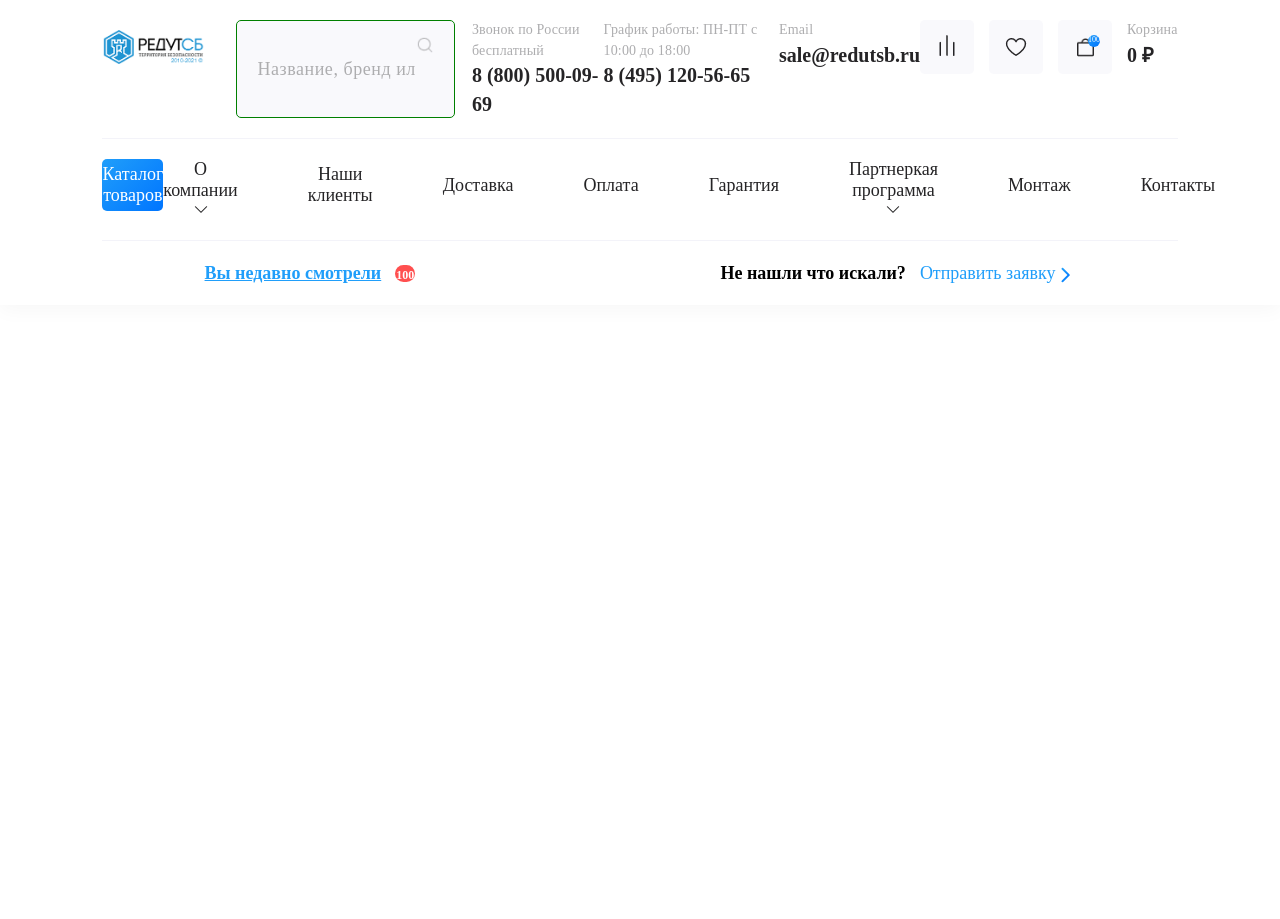
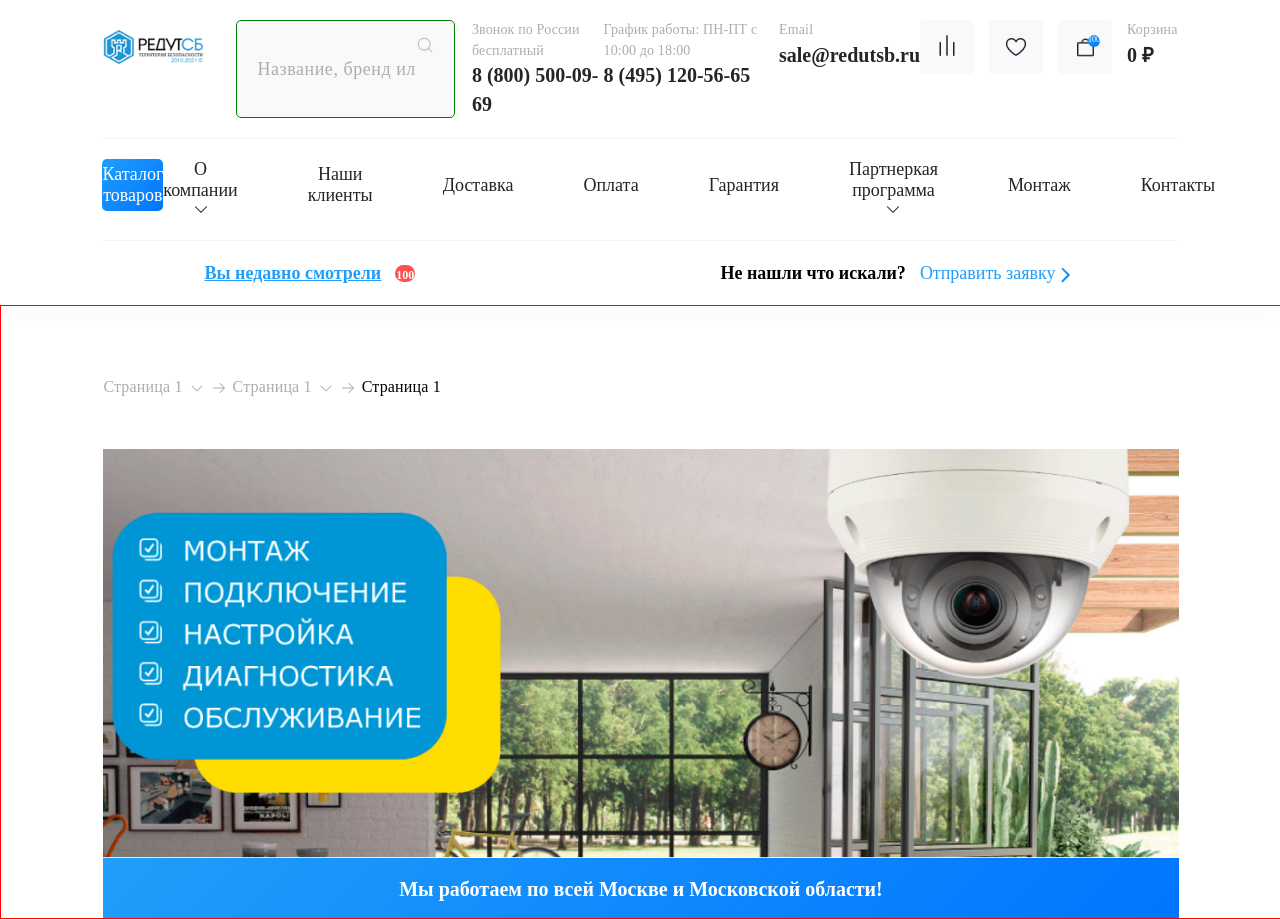
Before and after one commit to YuliyaGromova/redutsb, a React app in the folder redutsb/: page / in a window 1280 px wide. Before the commit the page ends 800 px from the top, so only its background shows below. Built offline with nearby package versions, Linux system fonts and the light colour scheme.

Commit message:
feat: content part 1

```diff
--- a/redutsb/src/components/App/App.js
+++ b/redutsb/src/components/App/App.js
@@ -1,12 +1,14 @@
 import React from "react";
 
 import Header from "../Header/Header";
+import Main from "../Main/Main";
 
 function App() {
 
   return (
     <div className="page">
       <Header></Header>
+      <Main></Main>
     </div>
   );
 }
--- /dev/null
+++ b/redutsb/src/components/Banner/Banner.js
@@ -0,0 +1,12 @@
+import React from "react";
+
+function Banner () {
+    return (
+        <section className="banner">
+          <div className="banner__photo"></div>
+          <p className="banner__info">Мы работаем по всей Москве и Московской области!</p>
+        </section>
+    )
+}
+
+export default Banner;
--- /dev/null
+++ b/redutsb/src/components/Banner/banner.css
@@ -0,0 +1,33 @@
+.banner {
+  margin: 0 auto;
+  padding: 0;
+  width: 84%;
+  max-width: 1600px;
+  display: flex;
+  flex-direction: column;
+}
+
+.banner__photo {
+  margin: 0;
+  padding: 0;
+  width: 100%;
+  max-height: 440px;
+  height: 32vw;
+  background-image: url(../../images/camera.png);
+  background-position: center;
+  background-repeat: no-repeat;
+  background-size: cover;
+}
+
+.banner__info {
+  margin: 0;
+  padding: 0;
+  padding-top: 20px;
+  height: 40px;
+  background: linear-gradient(135deg, #209efa 0%, #0075ff 100%);
+  color: #fff;
+  font-family: Gilroy;
+  font-size: 20px;
+  font-weight: 600;
+  text-align: center;
+}
--- /dev/null
+++ b/redutsb/src/components/Main/Main.js
@@ -0,0 +1,15 @@
+import React from "react";
+
+import Pages from "../Pages/Pages";
+import Banner from "../Banner/Banner";
+
+function Main() {
+    return(
+        <section className="main">
+            <Pages></Pages>
+            <Banner></Banner>
+        </section>
+    )
+}
+
+export default Main;
--- /dev/null
+++ b/redutsb/src/components/Main/main.css
@@ -0,0 +1,10 @@
+.main {
+    margin: 0;
+    padding: 0;
+    padding-top: 70px;
+    width: 100%;
+    display: flex;
+    flex-direction: column;
+    gap: 40px;
+    border: 1px solid red;
+}
--- /dev/null
+++ b/redutsb/src/components/Pages/Pages.js
@@ -0,0 +1,23 @@
+import React from "react";
+
+function Pages() {
+  return (
+    <ul className="pages">
+      <li className="pages__tree">
+        <p className="pages__parent">Страница 1</p>
+        <button className="pages__down"></button>
+        <div className="pages__arrow"></div>
+      </li>
+      <li className="pages__tree">
+        <p className="pages__parent">Страница 1</p>
+        <button className="pages__down"></button>
+        <div className="pages__arrow"></div>
+      </li>
+      <li className="pages__tree">
+        <p className="pages__child">Страница 1</p>
+      </li>
+    </ul>
+  );
+}
+
+export default Pages;
--- /dev/null
+++ b/redutsb/src/components/Pages/pages.css
@@ -0,0 +1,60 @@
+.pages {
+  margin: 0 auto;
+  padding: 0;
+  padding-bottom: 10px;
+  width: 84%;
+  max-width: 1600px;
+  display: flex;
+  list-style: none;
+  gap: 6px;
+}
+
+.pages__tree {
+  margin: 0;
+  padding: 0;
+  display: flex;
+  gap: 6px;
+}
+
+.pages__parent {
+  margin: 0;
+  padding: 0;
+  color: #adadaf;
+  font-family: Gilroy;
+  font-size: 16px;
+  font-weight: 400;
+  line-height: 139%; /* 22.24px */
+  letter-spacing: 0.16px;
+}
+
+.pages__child {
+  margin: 0;
+  padding: 0;
+  font-family: Gilroy;
+  font-size: 16px;
+  font-weight: 400;
+  line-height: 139%; /* 22.24px */
+  letter-spacing: 0.16px;
+}
+
+.pages__down {
+  width: 16px;
+  margin: 0;
+  padding: 0;
+  background-image: url(../../images/down18.png);
+  background-position: center;
+  background-repeat: no-repeat;
+  background-size: contain;
+  border: none;
+  background-color: rgba(0, 0, 0, 0);
+}
+
+.pages__arrow {
+  margin: 0;
+  padding: 0;
+  width: 16px;
+  background-image: url(../../images/arrow.png);
+  background-position: center;
+  background-repeat: no-repeat;
+  background-size: contain;
+}
--- a/redutsb/src/index.css
+++ b/redutsb/src/index.css
@@ -18,4 +18,10 @@ code {
 @import url(./components/Info/info.css);
 @import url(./components/NavTab/nav-tab.css);
 @import url(./components/History/history.css);
+
+@import url(./components/Main/main.css);
+@import url(./components/Pages/pages.css);
+@import url(./components/Banner/banner.css);
+
+
 @import url(./components/Footer/footer.css);
```
Also changed, not shown: redutsb/src/images/arrow.png (added), redutsb/src/images/camera.png (added), redutsb/src/images/down18.png (added).
